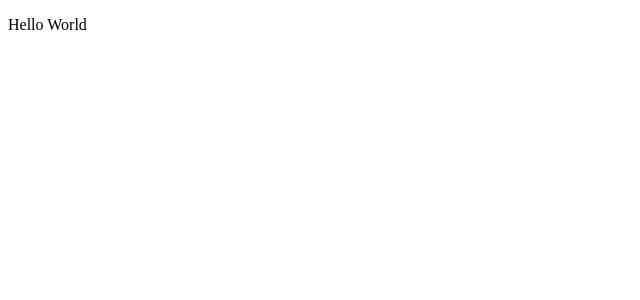
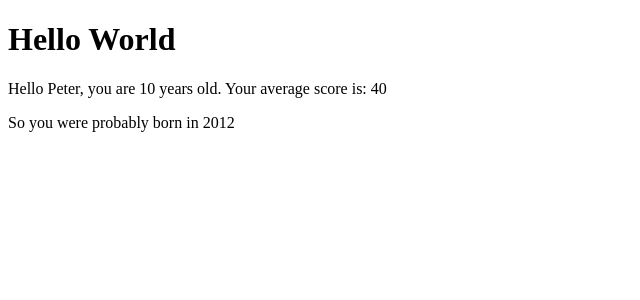
Before and after one commit to WayneHaworth/fullstackopen, a React (Create React App) app: page / in a window 1280 px wide. Shown: the top 300 px of the page, without its empty margins (0-640 px from the left). Built offline with nearby package versions, Linux system fonts and the light colour scheme.

Commit message:
Complete: Destructuring

```diff
--- a/package.json
+++ b/package.json
@@ -1,5 +1,5 @@
 {
-  "name": "part1",
+  "name": "fullstackopen",
   "version": "0.1.0",
   "private": true,
   "dependencies": {
--- a/src/App.js
+++ b/src/App.js
@@ -1,7 +1,30 @@
-const App = () => (
-  <div>
-    <p>Hello World</p>
-  </div>
-)
+const Hello = ({ age , scores, name }) => {
+  const bornYear = () => new Date().getFullYear() - age
+  const getAverage = (arr) => {
+    let running = 0
+    arr.forEach(score => running += score)
+    return running / arr.length
+  }
+
+  return (
+    <div>
+      <p>Hello {name}, you are {age} years old. Your average score is: {getAverage(scores)}</p>
+      <p>So you were probably born in {bornYear()}</p>
+    </div>
+  )
+}
+
+const App = () => {
+  const name = "Peter"
+  const age = 10
+  const scores = [10, 20, 30, 40, 50, 60, 70]
+
+  return (
+    <div>
+      <h1>Hello World</h1>
+      <Hello name={name} age={age} scores={scores}/>
+    </div>
+  )
+}
 
 export default App
```
Also changed, not shown: 1 other file (tests, documents, lock files or other folders).
